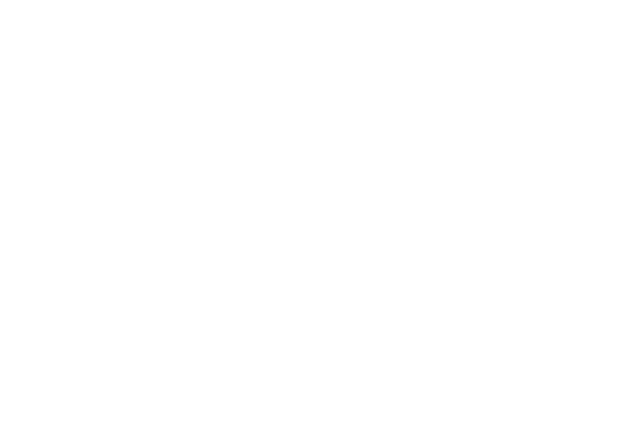
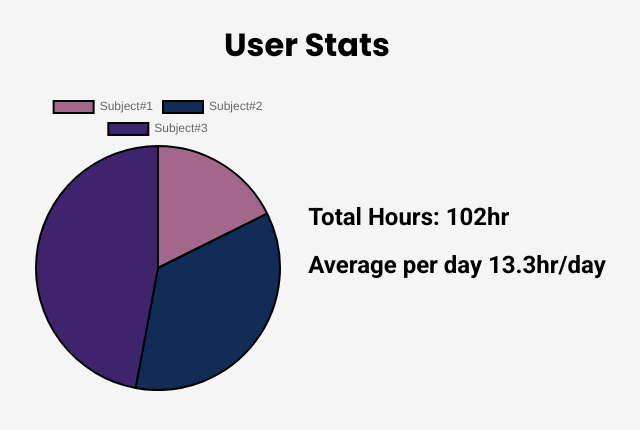
Before and after one commit to machi121/stracker, a React (Create React App) app: page / in a window 1280 px wide. Shown: the top 430 px of the page, without its empty margins (333-973 px from the left). Built offline with nearby package versions, Linux system fonts and the light colour scheme.

Commit message:
Added stats elements

```diff
--- a/package.json
+++ b/package.json
@@ -6,7 +6,9 @@
     "@testing-library/jest-dom": "^5.17.0",
     "@testing-library/react": "^13.4.0",
     "@testing-library/user-event": "^13.5.0",
+    "chart.js": "^4.4.0",
     "react": "^18.2.0",
+    "react-chartjs-2": "^5.2.0",
     "react-dom": "^18.2.0",
     "react-scripts": "5.0.1",
     "web-vitals": "^2.1.4"
--- /dev/null
+++ b/src/App.css
@@ -0,0 +1,68 @@
+@import url("https://fonts.googleapis.com/css2?family=Poppins:wght@100;200;300;400;500;600;700;800&display=swap");
+@import url('https://fonts.googleapis.com/css2?family=Roboto:wght@400;700&family=Ubuntu:wght@400;500;700&display=swap');
+
+
+body{
+    background-color: #F5F5F5;
+    /* background-color: #393646; */
+}
+/*
+p,h1,h2{
+    color:#F4EEE0
+} */
+
+
+
+
+
+
+
+
+
+
+
+
+
+
+
+
+
+.stats-section>h1{
+    text-align: center;
+    font-family: Poppins;
+
+}
+
+
+
+.stats{
+    width: 100%;
+    display: flex;
+    justify-content: center;
+    align-items: center;
+}
+.pie-graph{
+    /* width: 50%; */
+
+}
+.other-stats>h2{
+    font-family: Roboto;
+}
+
+
+
+
+
+
+
+
+
+@media screen and (max-width: 800px) {
+    .stats{
+        flex-flow: column;
+    }
+    .other-stats>h2{
+        text-align: center;
+    }
+
+}
--- a/src/App.jsx
+++ b/src/App.jsx
@@ -1,7 +1,41 @@
+import "./App.css";
+
+
+
+import{
+    Chart as ChartJS,
+    ArcElement,
+    Tooltip,
+    Legend
+} from 'chart.js'
+import {Pie} from 'react-chartjs-2';
+
+
+ChartJS.register(
+    ArcElement,
+    Tooltip,
+    Legend
+);
 
 
 function App() {
+  const data = {
+    labels: ['Subject#1',"Subject#2","Subject#3"],
+    datasets:[{
+        // label:'Poll',
+        data: [3,6,8],
+        backgroundColor:["#A2678A","#102C57","#3D246C"],
+        borderColor:["black"],
+        Color:["white"]
 
+    }]
+  }
+  const options = {
+    responsive: true
+
+
+
+  }
 
   return (
     <>
@@ -19,8 +53,23 @@
 
     {/* Stats Code */}
 
+        <div className="stats-section">
+            <h1>User Stats</h1>
+            <div className='stats'>
 
-
+                <div className="pie-graph">
+                    <Pie
+                    data = {data}
+                    options = {options}>
+                    </Pie>
+                </div>
+                <div className="other-stats">
+                    <h2>Total Hours: 102hr</h2>
+                    {/* <h2>Total Hours: 102hr</h2> */}
+                    <h2>Average per day 13.3hr/day</h2>
+                </div>
+            </div>
+        </div>
       </div>
     </>
   );
```
Also changed, not shown: 1 other file (tests, documents, lock files or other folders).
